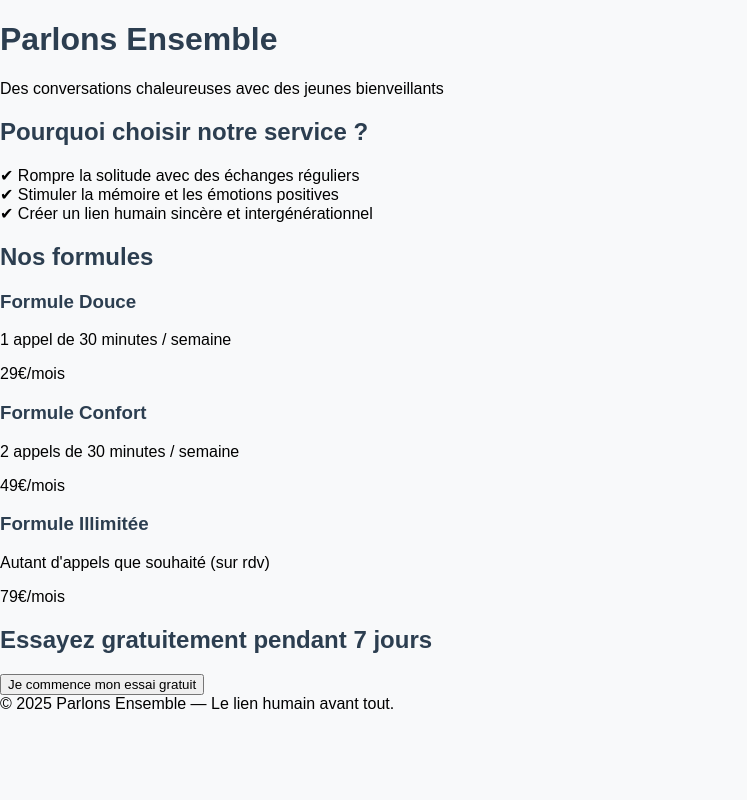
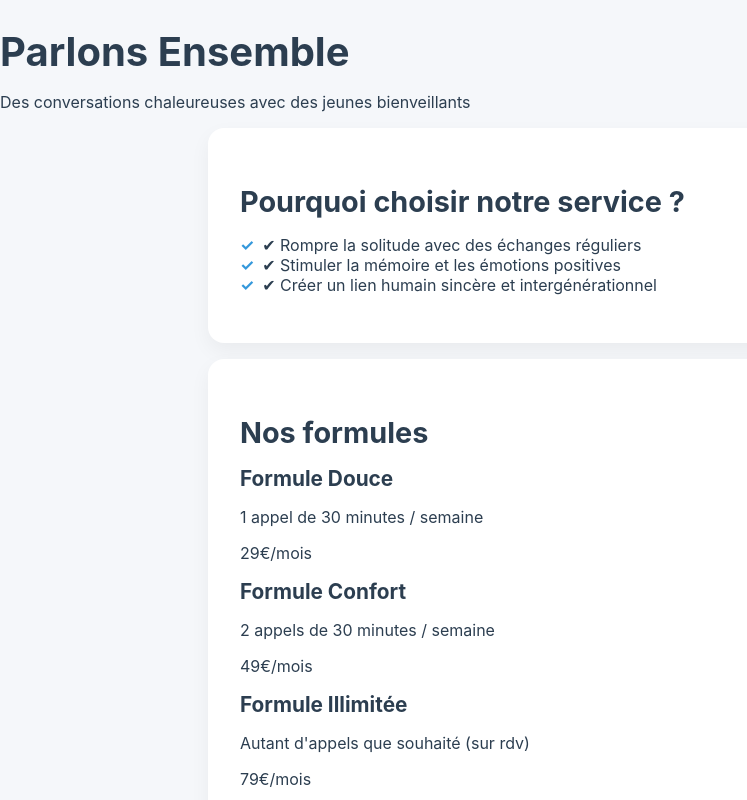
Before and after one commit to coco-piano/parlons-ensemble, a React (Create React App) app: page / in a window 1280 px wide. Shown: the top 800 px of the page, without its empty margins (0-747 px from the left). Built offline with nearby package versions, Linux system fonts and the light colour scheme; the HTML template or start-up script is replaced by a standard one.

Commit message:
💄 Amélioration du style moderne avec nouveau CSS

```diff
--- a/src/App.css
+++ b/src/App.css
@@ -1,27 +1,64 @@
 body {
-    font-family: Arial, sans-serif;
-    background-color: #f8f9fa;
   margin: 0;
+  font-family: 'Inter', sans-serif;
+  background-color: #f5f7fa;
+  color: #2c3e50;
+}
+
+h1 {
+  font-size: 2.5rem;
+  margin-bottom: 0.5rem;
+}
+
+h2 {
+  font-size: 1.8rem;
+  margin-bottom: 1rem;
+}
+
+h3 {
+  font-size: 1.3rem;
+  margin: 1rem 0 0.5rem;
+}
+
+ul {
+  list-style: none;
   padding: 0;
 }
 
-  h1, h2, h3 {
-    color: #2c3e50;
+ul li::before {
+  content: '✓';
+  color: #3498db;
+  font-weight: bold;
+  margin-right: 8px;
 }
 
-  ul {
-    list-style-type: none;
-    padding: 0;
-  }
-
-  li::before {
-    content: "•";
-    color: #3498db;
-    display: inline-block;
-    width: 1em;
-    margin-left: -1em;
+section {
+  background-color: #fff;
+  padding: 2rem;
+  margin: 1rem auto;
+  border-radius: 16px;
+  max-width: 800px;
+  box-shadow: 0 8px 20px rgba(0, 0, 0, 0.05);
 }
 
 button {
-    cursor: pointer;
+  background-color: #3498db;
+  color: white;
+  border: none;
+  padding: 12px 24px;
+  border-radius: 50px;
+  font-size: 1rem;
+  transition: background-color 0.3s ease;
 }
+
+button:hover {
+  background-color: #217dbb;
+}
+
+footer {
+  margin-top: 2rem;
+  text-align: center;
+  font-size: 0.9rem;
+  color: #777;
+  padding-bottom: 2rem;
+}
```
Lines whose indentation alone changed are shown as unchanged.
